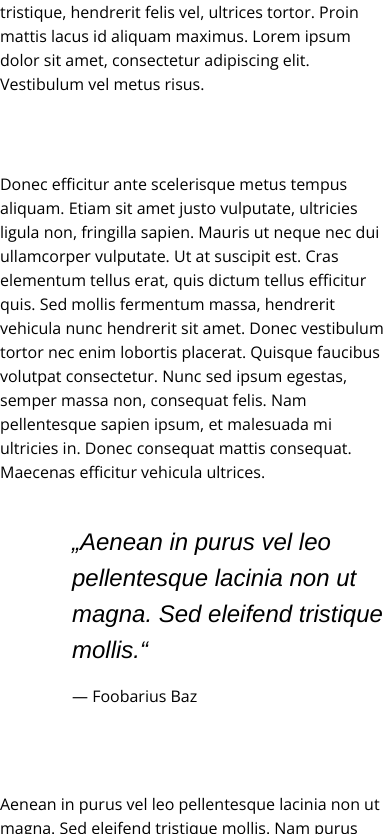
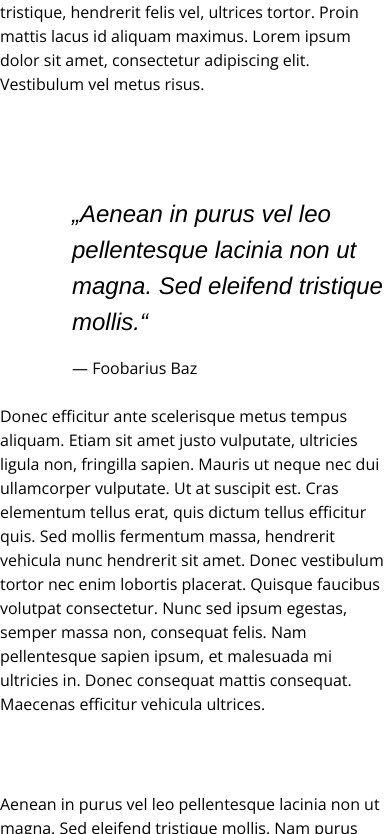
Before and after one commit to astamagg/stort_verkefni_fyrra, a website: page um.html in a window 390 px wide. Shown: the part 1166-2000 px from the top of the page. Drawn offline with nearby package versions, Linux system fonts and the light colour scheme.

Commit message:
Smá lagfæring fyrir kort

```diff
--- a/scss/grid.scss
+++ b/scss/grid.scss
@@ -8,19 +8,19 @@ $gutter: 20px;
  margin-left: -($gutter / 2);
  flex-direction: row;
 
+ @media (max-width: 1199px) {
+  display: flex;
+  flex-wrap: wrap;
+  flex-direction: column;
+  align-items: center;
+ }
+
  &-small {
   @media (max-width: 1199px) {
    flex-direction: row;
   }
   @media (max-width: 599px) {
    flex-direction: column-reverse;
-  }
-
-  @media (max-width: 1199px) {
-   display: flex;
-   flex-wrap: wrap;
-   flex-direction: column;
-   align-items: center;
   }
  }
 
```
Also changed, not shown: styles.css.
